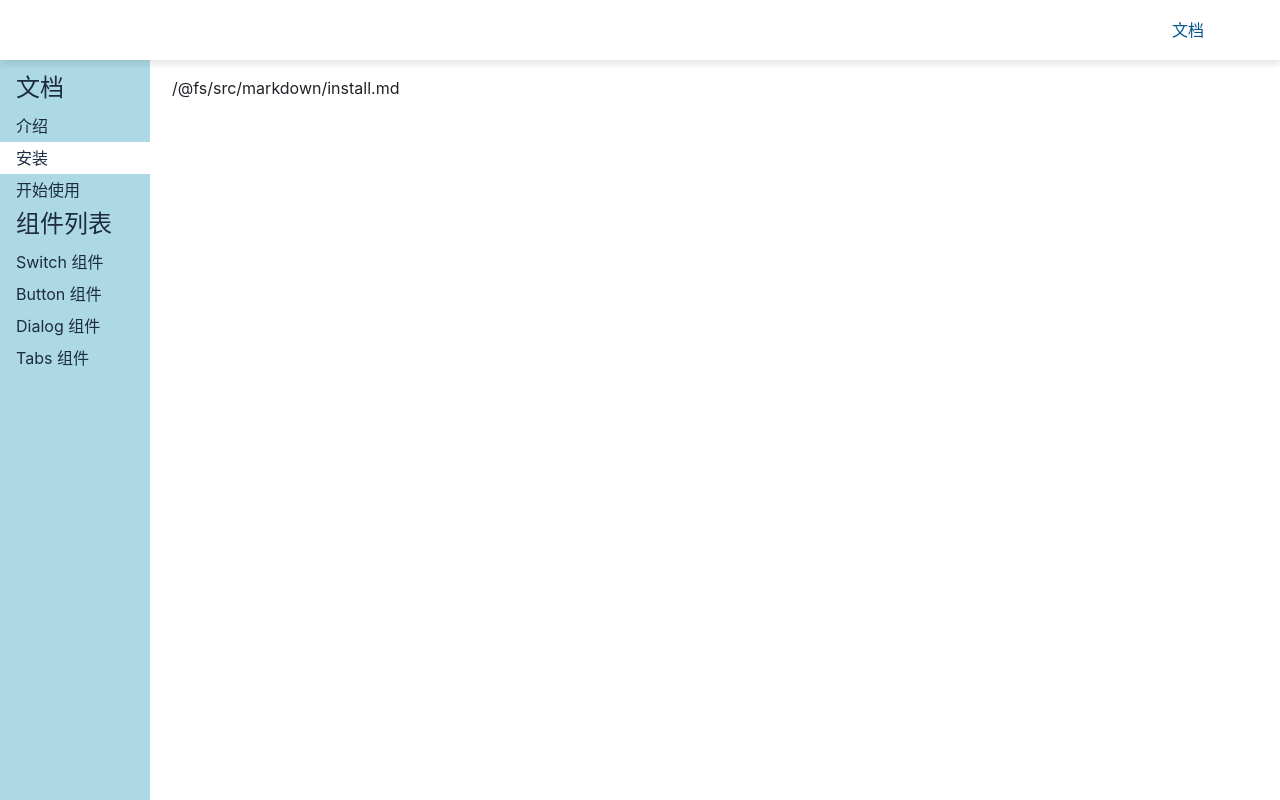
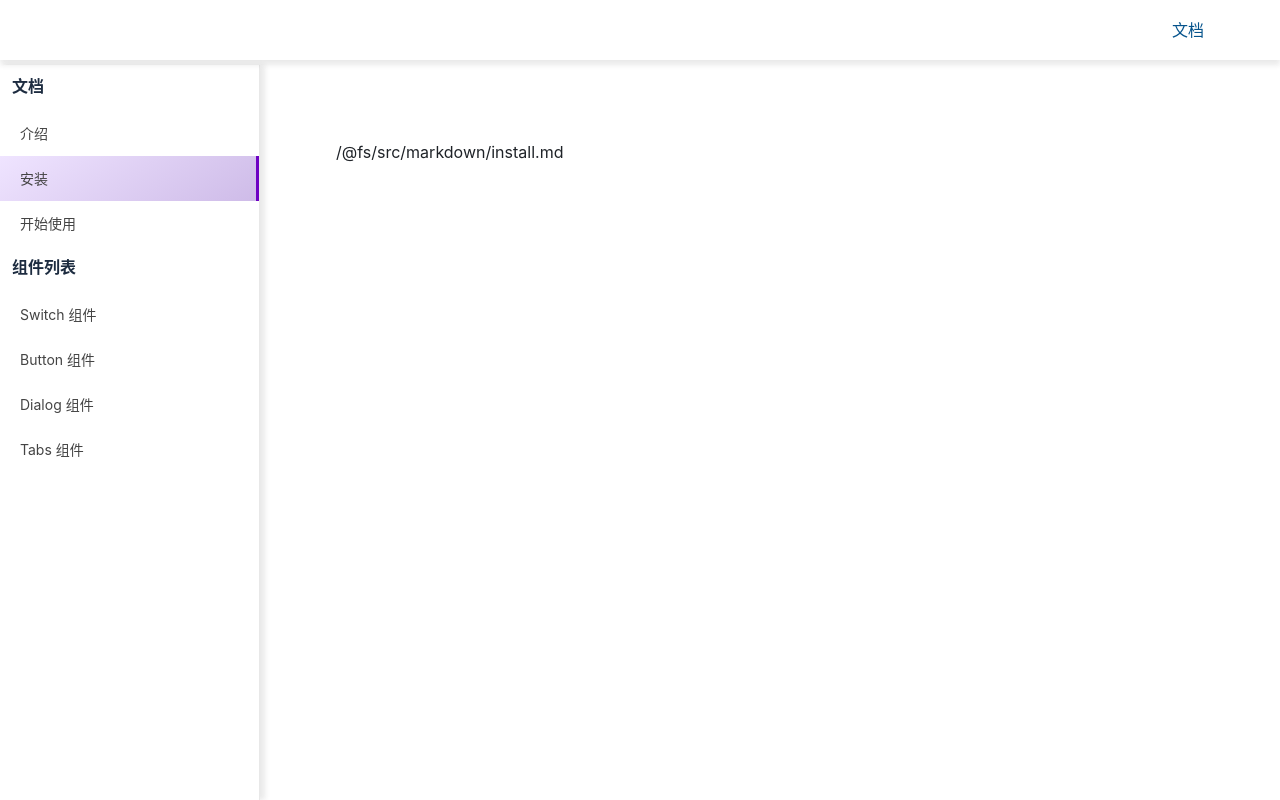
Before and after one commit to JaniceZD/gulu-ui-vue3, a Vue app: page /#/doc/install in a window 1280 px wide. Built offline with nearby package versions, Linux system fonts and the light colour scheme.

Commit message:
调整菜单栏样式

```diff
--- a/src/views/Doc.vue
+++ b/src/views/Doc.vue
@@ -2,7 +2,7 @@
   <div class="layout">
     <Topnav toggleAsideButtonVisible class="nav" />
     <div class="content">
-      <aside v-if="asideVisible">
+      <aside class="aside_menu" v-if="asideVisible">
         <h2>文档</h2>
         <ol>
           <li>
@@ -55,59 +55,104 @@ $aside-index: 10;
   display: flex;
   flex-direction: column;
   height: 100vh;
+  overflow-x: hidden;
   > .nav {
     flex: 0;
     background: #fff;
     box-shadow: 0 5px 5px rgb(51 51 51 / 10%);
   }
   > .content {
-    flex-grow: 1;
-    padding-top: 60px;
+    flex: 1;
+    padding-top: 80px;
     padding-left: 156px;
-    @media (max-width: 500px) {
-      padding-left: 0;
-    }
   }
 }
 .content {
   display: flex;
-  > aside {
-    flex-shrink: 0;
+  > .aside_menu {
+    position: fixed;
+    left: 0;
+    top: 0;
+    bottom: 0;
+    margin-top: 65px;
+    height: auto;
+    width: 260px;
+    overflow-x: hidden;
+    overflow-y: scroll;
+    border-right: 1px solid #e8e8e8;
+    z-index: $aside-index;
+    box-shadow: 5px 0 5px rgb(51 51 51 / 10%);
+    padding-bottom: 32px;
+
+    > h2 {
+      margin-bottom: 4px;
+      line-height: 22px;
+      padding: 10px 12px;
+      font-size: 16px;
+      font-weight: 700;
     }
-  > main {
-    flex-grow: 1;
-    padding: 16px;
-    background: white;
+
+    > ol {
+      > li {
+        position: relative;
+        width: 100%;
+        font-size: 14px;
+
+        > a {
+          display: block;
+          padding: 12px 20px;
+          cursor: pointer;
+          color: #444;
+          text-decoration: none;
+
+          &:hover {
+            background: linear-gradient(145deg, #efe4ff 0%, #cebbe8 100%);
+            border-bottom: none;
           }
         }
-aside {
-  background: lightblue;
-  width: 150px;
-  padding: 16px 0;
-  position: fixed;
+        .router-link-active {
+          background: linear-gradient(145deg, #efe4ff 0%, #cebbe8 100%);
+          border-right: none;
+
+          &:after {
+            content: '';
+            position: absolute;
             top: 0;
-  left: 0;
-  padding-top: 70px;
+            right: 0;
             height: 100%;
-  z-index: $aside-index;
-  > h2 {
-    margin-bottom: 4px;
-    padding: 0 16px;
+            border-right: 3px solid #6e02c3;
           }
-  > ol {
-    > li {
-      > a {
-        display: block;
-        padding: 4px 16px;
-        text-decoration: none;
         }
-      .router-link-active {
-        background: white;
       }
     }
   }
 }
 main {
+  flex: 1;
   overflow: auto;
+  padding: 60px 180px;
+}
+@media (max-width: 500px) {
+  .layout {
+    > .content {
+      padding-left: 0;
+
+      .aside_menu {
+        width: 180px;
+        background-color: #fff;
+        transition: all 0.25s ease;
+        transform: translateX(-200px);
+
+        &.visible {
+          transform: translateX(0px);
+        }
+      }
+
+      main {
+        padding: 20px 8px;
+        margin: 0 auto;
+      }
+    }
+  }
 }
 </style>
```
Lines whose indentation alone changed are shown as unchanged.
